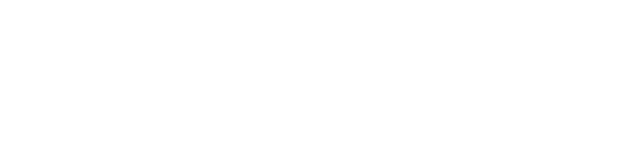
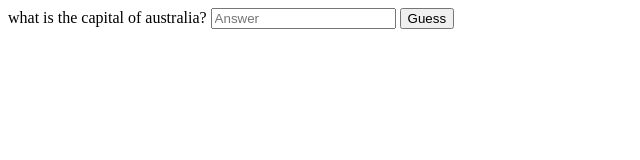
Before and after one commit to thenameiswiiwin/quiz-game, a plain HTML site: page index.html in a window 1280 px wide. Shown: the whole page, without its empty margins (0-640 px from the left). Drawn offline with Linux system fonts and the light colour scheme.

Commit message:
html: layout

```diff
--- a/index.html
+++ b/index.html
@@ -8,6 +8,18 @@
 		<title>Quiz Game</title>
 	</head>
 	<body>
+		<div id="container">
+			<main class="question">
+				<form id="form">
+					<label for="input">
+						<span id="text">what is the capital of australia?</span>
+						<input id="input" placeholder="Answer" />
+					</label>
+					<button id="button">Guess</button>
+				</form>
+			</main>
+		</div>
+
 		<script src="./script/index.js"></script>
 	</body>
 </html>
```
